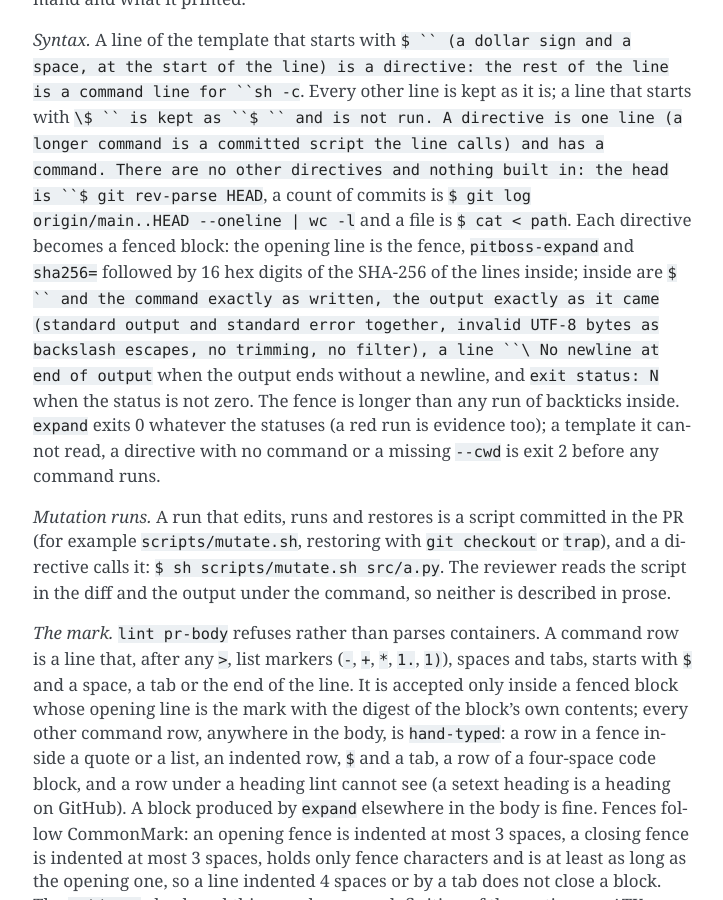
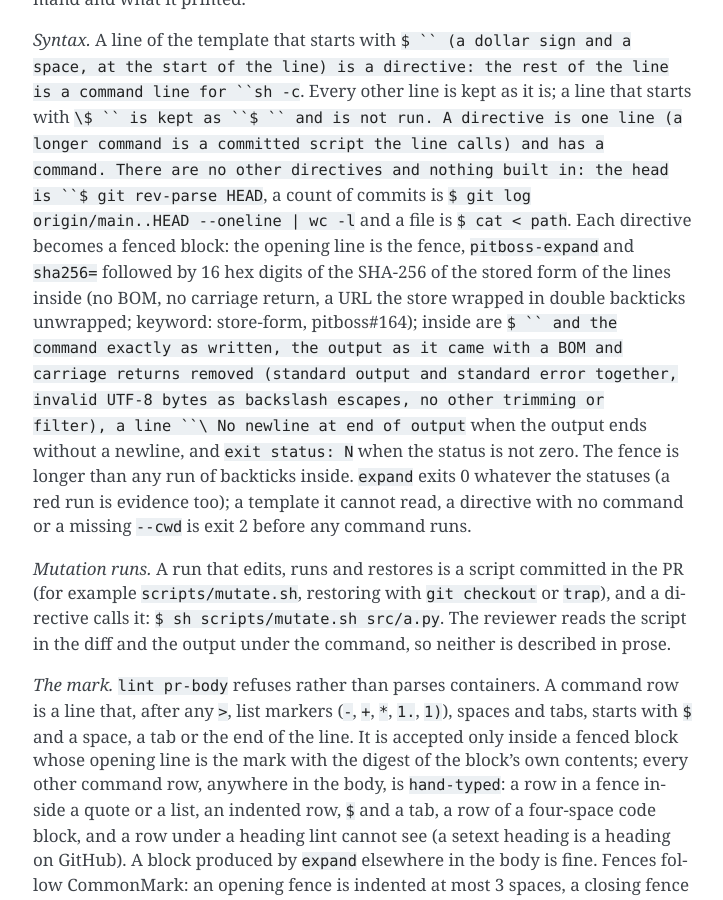
Before and after one commit to dev-skill-up/pitboss, a Sphinx documentation site: the page built from doc/design.rst, in a window 1280 px wide and 900 px high, scrolled down 15243 px. Shown: the whole window, without its empty margins (387-1110 px from the left). Built offline with Sphinx 7.4.7, drawn with Linux system fonts in a browser that asks for light colours.

Commit message:
design.rst: the expand block's digest is over the stored form and the output has no BOM or CR (#164)
Co-Authored-By: Claude Sonnet 5.5 <noreply@anthropic.com>
Claude-Session: https://claude.ai/code/session_01HwLsLtFgHv4ix6TZzPYRcT

```diff
--- a/doc/design.rst
+++ b/doc/design.rst
@@ -569,9 +569,13 @@ There are no other directives and nothing built in: the head is
 ``$ git log origin/main..HEAD --oneline | wc -l`` and a file is
 ``$ cat < path``. Each directive becomes a fenced block: the opening line is
 the fence, ``pitboss-expand`` and ``sha256=`` followed by 16 hex digits of the
-SHA-256 of the lines inside; inside are ``$ `` and the command exactly as
-written, the output exactly as it came (standard output and standard error
-together, invalid UTF-8 bytes as backslash escapes, no trimming, no filter),
+SHA-256 of the stored form of the lines inside (no BOM, no carriage return, a
+URL the store wrapped in double backticks unwrapped; keyword: store-form,
+pitboss#164); inside are ``$ `` and the command exactly as
+written, the output as it came with a BOM and carriage returns removed
+(standard output and standard error
+together, invalid UTF-8 bytes as backslash escapes, no other trimming or
+filter),
 a line ``\ No newline at end of output`` when the output ends without a
 newline, and ``exit status: N`` when the status is not zero. The fence is
 longer than any run of backticks inside. ``expand`` exits 0 whatever the
```
